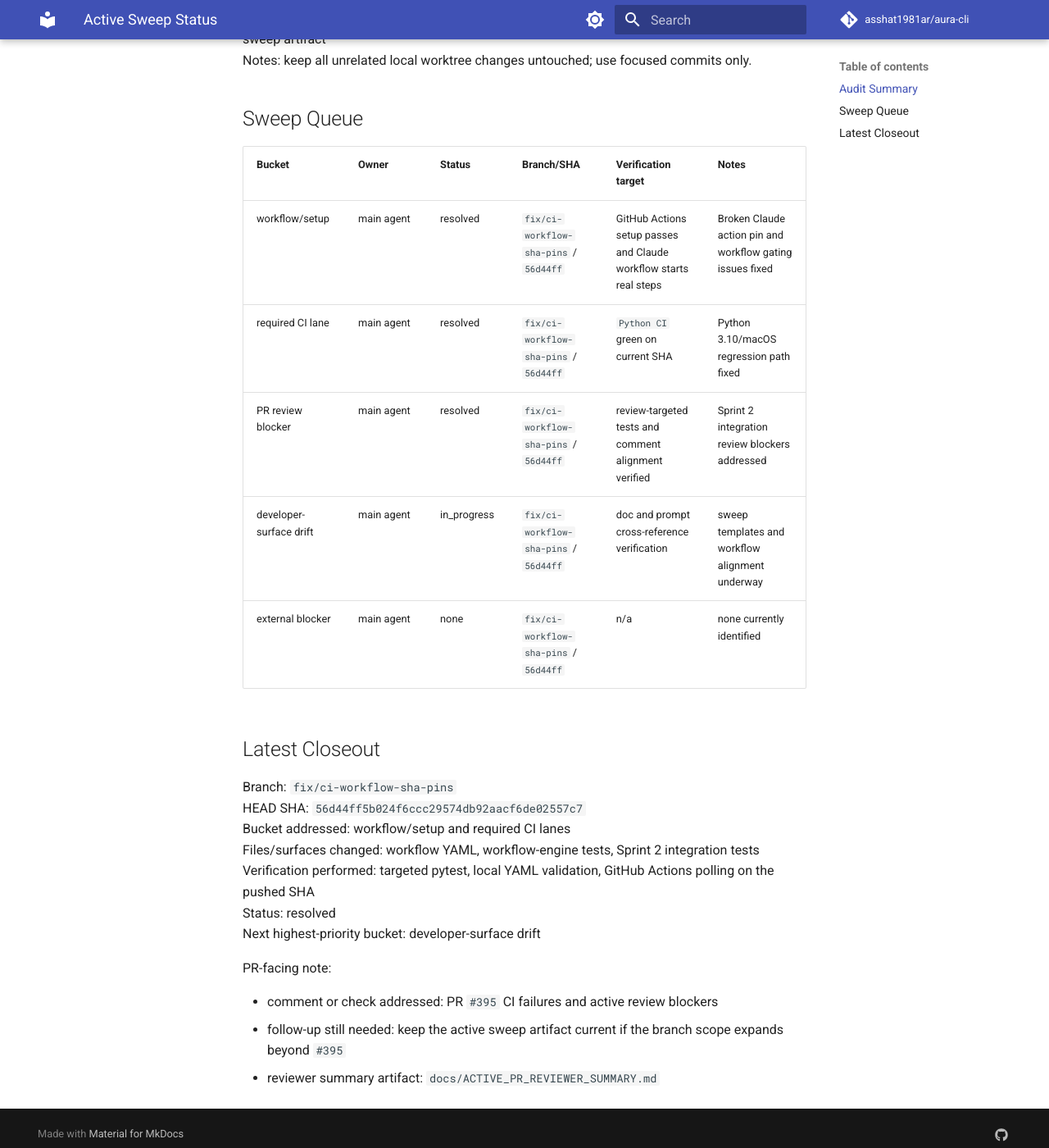
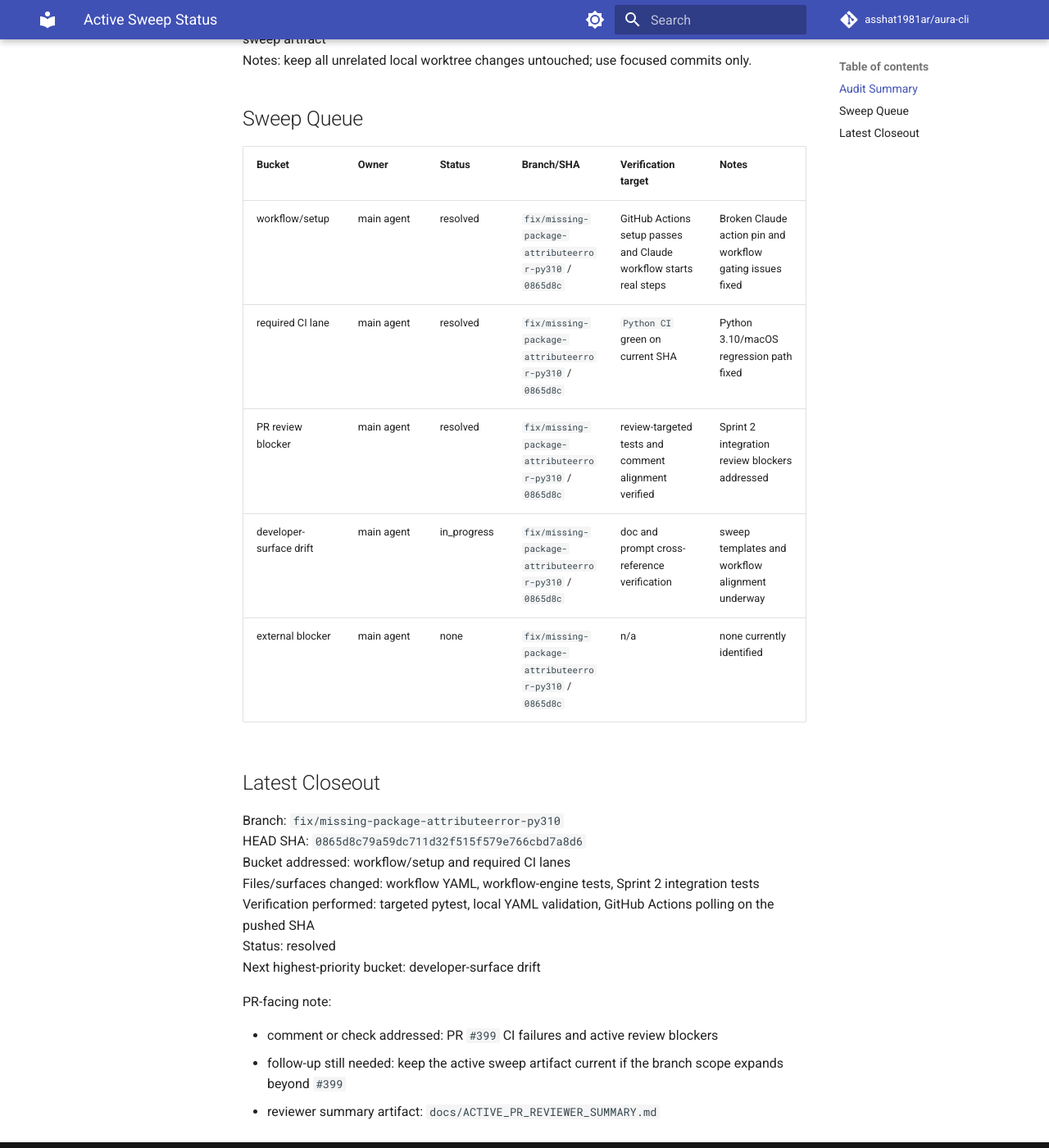
Before and after one commit to asshat1981ar/aura-cli, an MkDocs documentation site: the page built from docs/ACTIVE_SWEEP_STATUS.md, in a window 1280 px wide and 1400 px high, scrolled down 1099 px. Shown: the whole window at 82% size. Built offline with MkDocs 1.6.1 and Material for MkDocs 9.7.7, drawn with Linux system fonts in a browser that asks for light colours; comment, search, counter and statistics services are not loaded; the version menu is left out; some of the changed text lies outside the part shown.

Commit message:
Update sweep artifacts for PR #399
Co-authored-by: Copilot <223556219+Copilot@users.noreply.github.com>

```diff
--- a/docs/ACTIVE_SWEEP_STATUS.md
+++ b/docs/ACTIVE_SWEEP_STATUS.md
@@ -4,9 +4,9 @@ This file is the live audit, queue, and closeout surface for the current repo-wi
 
 ## Audit Summary
 
-Branch: `fix/ci-workflow-sha-pins`
-HEAD SHA: `56d44ff5b024f6ccc29574db92aacf6de02557c7`
-Target PR(s): `#395`
+Branch: `fix/missing-package-attributeerror-py310`
+HEAD SHA: `0865d8c79a59dc711d32f515f579e766cbd7a8d6`
+Target PR(s): `#399`
 
 Active error buckets:
 
@@ -36,16 +36,16 @@ Notes: keep all unrelated local worktree changes untouched; use focused commits
 
 | Bucket | Owner | Status | Branch/SHA | Verification target | Notes |
 | --- | --- | --- | --- | --- | --- |
-| workflow/setup | main agent | resolved | `fix/ci-workflow-sha-pins` / `56d44ff` | GitHub Actions setup passes and Claude workflow starts real steps | Broken Claude action pin and workflow gating issues fixed |
-| required CI lane | main agent | resolved | `fix/ci-workflow-sha-pins` / `56d44ff` | `Python CI` green on current SHA | Python 3.10/macOS regression path fixed |
-| PR review blocker | main agent | resolved | `fix/ci-workflow-sha-pins` / `56d44ff` | review-targeted tests and comment alignment verified | Sprint 2 integration review blockers addressed |
-| developer-surface drift | main agent | in_progress | `fix/ci-workflow-sha-pins` / `56d44ff` | doc and prompt cross-reference verification | sweep templates and workflow alignment underway |
-| external blocker | main agent | none | `fix/ci-workflow-sha-pins` / `56d44ff` | n/a | none currently identified |
+| workflow/setup | main agent | resolved | `fix/missing-package-attributeerror-py310` / `0865d8c` | GitHub Actions setup passes and Claude workflow starts real steps | Broken Claude action pin and workflow gating issues fixed |
+| required CI lane | main agent | resolved | `fix/missing-package-attributeerror-py310` / `0865d8c` | `Python CI` green on current SHA | Python 3.10/macOS regression path fixed |
+| PR review blocker | main agent | resolved | `fix/missing-package-attributeerror-py310` / `0865d8c` | review-targeted tests and comment alignment verified | Sprint 2 integration review blockers addressed |
+| developer-surface drift | main agent | in_progress | `fix/missing-package-attributeerror-py310` / `0865d8c` | doc and prompt cross-reference verification | sweep templates and workflow alignment underway |
+| external blocker | main agent | none | `fix/missing-package-attributeerror-py310` / `0865d8c` | n/a | none currently identified |
 
 ## Latest Closeout
 
-Branch: `fix/ci-workflow-sha-pins`
-HEAD SHA: `56d44ff5b024f6ccc29574db92aacf6de02557c7`
+Branch: `fix/missing-package-attributeerror-py310`
+HEAD SHA: `0865d8c79a59dc711d32f515f579e766cbd7a8d6`
 Bucket addressed: workflow/setup and required CI lanes
 Files/surfaces changed: workflow YAML, workflow-engine tests, Sprint 2 integration tests
 Verification performed: targeted pytest, local YAML validation, GitHub Actions polling on the pushed SHA
@@ -54,6 +54,6 @@ Next highest-priority bucket: developer-surface drift
 
 PR-facing note:
 
-- comment or check addressed: PR `#395` CI failures and active review blockers
-- follow-up still needed: keep the active sweep artifact current if the branch scope expands beyond `#395`
+- comment or check addressed: PR `#399` CI failures and active review blockers
+- follow-up still needed: keep the active sweep artifact current if the branch scope expands beyond `#399`
 - reviewer summary artifact: `docs/ACTIVE_PR_REVIEWER_SUMMARY.md`
```
Also changed, not shown: docs/ACTIVE_PR_REVIEWER_SUMMARY.md (+6 -6 lines).
